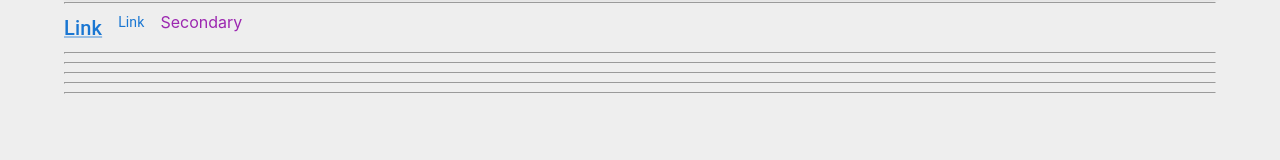
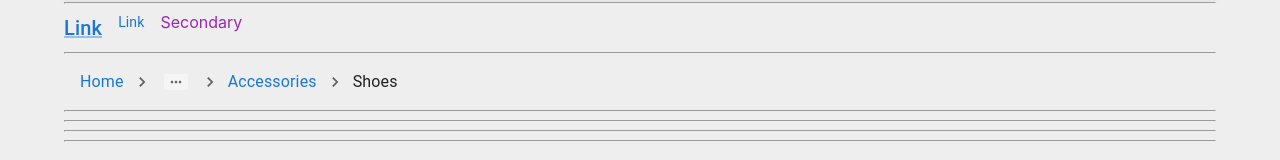
Before and after one commit to Winniequan/Learn-MUI-with-TypeScript, a React (Create React App) app: page / in a window 1280 px wide. Shown: the part 5004-5164 px from the top of the page. Built offline with nearby package versions, Linux system fonts and the light colour scheme.

Commit message:
Breadcrumbs component

```diff
--- a/src/App.tsx
+++ b/src/App.tsx
@@ -16,6 +16,7 @@
 import { MuiTextField } from './components/MuiTextField';
 import { MuiTypography } from './components/MuiTypography';
 import {MuiLink} from "./components/MuiLink"
+import { MuiBreadcrumbs } from './components/MuiBreadcrumbs';
 
 function App() {
   return (
@@ -53,6 +54,7 @@
       <hr />
       <MuiLink/>
       <hr />
+      <MuiBreadcrumbs/>
       <hr />
       <hr />
       <hr />
--- /dev/null
+++ b/src/components/MuiBreadcrumbs.tsx
@@ -0,0 +1,27 @@
+import React from "react";
+import { Box, Breadcrumbs, Link, Typography } from "@mui/material";
+import NavigateNextIcon from "@mui/icons-material/NavigateNext";
+
+export const MuiBreadcrumbs = () => {
+  return (
+    <Box m={2}>
+      <Breadcrumbs
+        aria-label="breadcrumbs"
+        separator={<NavigateNextIcon fontSize="small" />}
+        maxItems={3}
+        itemsAfterCollapse={2}
+      >
+        <Link underline="hover" href="#">
+          Home
+        </Link>
+        <Link underline="hover" href="#">
+          Catalog
+        </Link>
+        <Link underline="hover" href="#">
+          Accessories
+        </Link>
+        <Typography color="text.primary">Shoes</Typography>
+      </Breadcrumbs>
+    </Box>
+  );
+};
```
